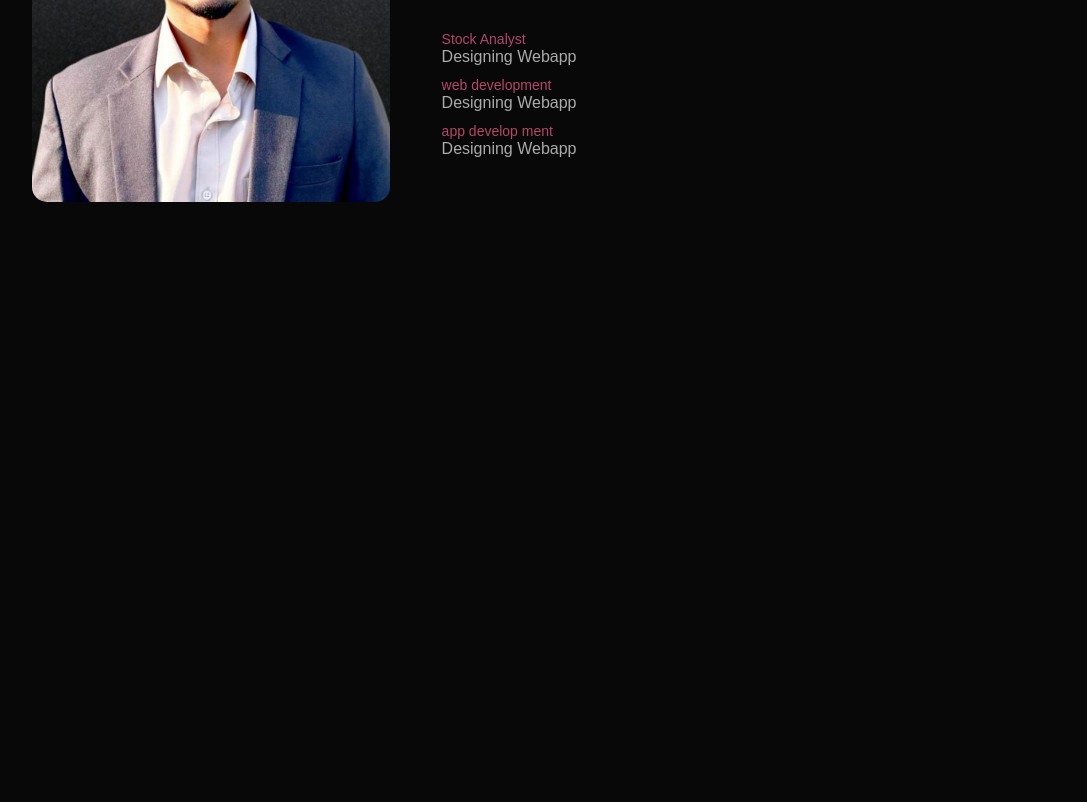
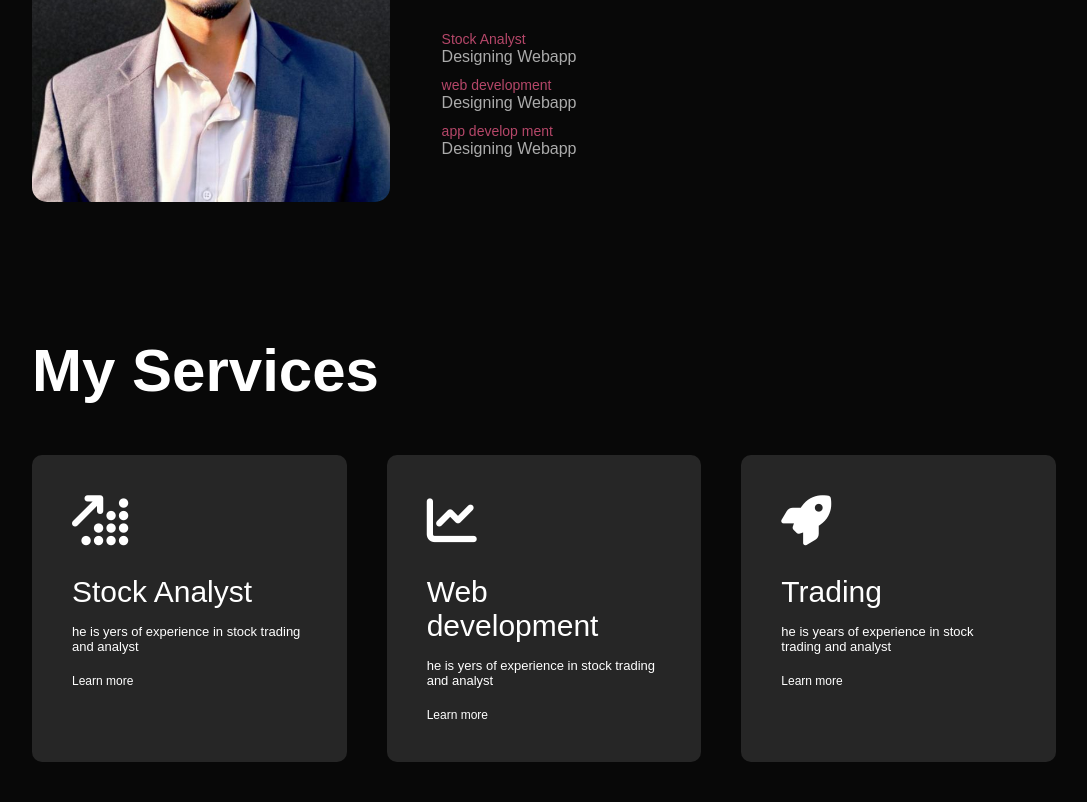
Before and after one commit to Elavarasan1107/personal-porfolio, a plain HTML site: page index.html in a window 1280 px wide. Shown: the part 1154-1956 px from the top of the page, without its empty margins (96-1183 px from the left). Before the commit the page ends 1450 px from the top, so only its background shows below. Drawn offline with Linux system fonts and the light colour scheme.

Commit message:
services

```diff
--- a/index.html
+++ b/index.html
@@ -6,6 +6,7 @@
     <meta name="viewport" content="width=device-width, initial-scale=1.0">
     <title>personal portfolio website design</title>
     <link rel="stylesheet" href="style.css">
+    <script src="https://kit.fontawesome.com/39e82d8d93.js" crossorigin="anonymous"></script>
 </head>
 <body>
     <div id="header">
@@ -68,18 +69,52 @@
         </div>
     </div>
    </div>
+   <!--------------------------------------service------------------------>
+   <div id="services">
+    <div class="container">
+         <h1 class="sub-title">My Services</h1>
+         <div class="services-list">
+            <div>
+                <i class="fa-solid fa-arrow-up-right-dots"></i>
+                <h2>Stock Analyst</h2>
+                <p>
+                    he is yers of experience in stock trading and analyst
+                </p>
+                <a href="#">Learn more</a>
+            </div>
+            <div>
+                <i class="fa-solid fa-chart-line"></i>
+                <h2>Web development</h2>
+                <p>
+                    he is yers of experience in stock trading and analyst
+                </p>
+                <a href="#">Learn more</a>
+            </div>
+            <div>
+                <i class="fa-solid fa-rocket"></i>
+                <h2>Trading</h2>
+                <p>
+                    he is years of experience in stock trading and analyst
+                </p>
+                <a href="#">Learn more</a>
+            </div>
+         </div>
+    </div>
+   </div>
    <script>
 
     var tablinks = document.getElementsByClassName("tab-links");
-    var tab-contents = document.getElementsByClassName("tab-contents");
+    var tabcontents = document.getElementsByClassName("tab-contents");
 
     function opentab(tabname){
         for(tablink of tablinks){
             tablink.classList.remove("active-link");
         }
         for(tabcontent of tabcontents){
-            tabcontents.classList.remove("active-tab");
+            tabcontent.classList.remove("active-tab");
         }
+        event.currentTarget.classList.add("active-link");
+        document.getElementById(tabname).classList.add("active-tab");
     }
    </script>
 </body>
--- a/style.css
+++ b/style.css
@@ -133,3 +133,42 @@ nav ul li a:hover::after{
 .tab-contents.active-tab{
     display: block;
 }
+
+/*...........................services...............*/
+#services{
+    padding: 30px 0;
+}
+.services-list{
+    display: grid;
+    grid-template-columns: repeat(auto-fit,minmax(250px, 1fr));
+    grid-gap: 40px;
+    margin-top: 50px;
+}
+.services-list div{
+    background: #262626;
+    padding: 40px;
+    font-size: 13px;
+    font-weight: 300;
+    border-radius: 10px;
+    transition: background 0.5s, transform0.5s;
+}
+.services-list div i{
+    font-size: 50px;
+    margin-bottom: 30px;
+}
+.services-list div h2{
+    font-size: 30px;
+    font-weight: 500;
+    margin-bottom: 15px;
+}
+.services-list div a{
+    text-decoration: none;
+    color:#fff;
+    font-size: 12px;
+    margin-top: 20px;
+    display: inline-block;
+}
+.services-list div:hover{
+    background: #ff004f;
+    transform: translatey(-10px);
+}
```
